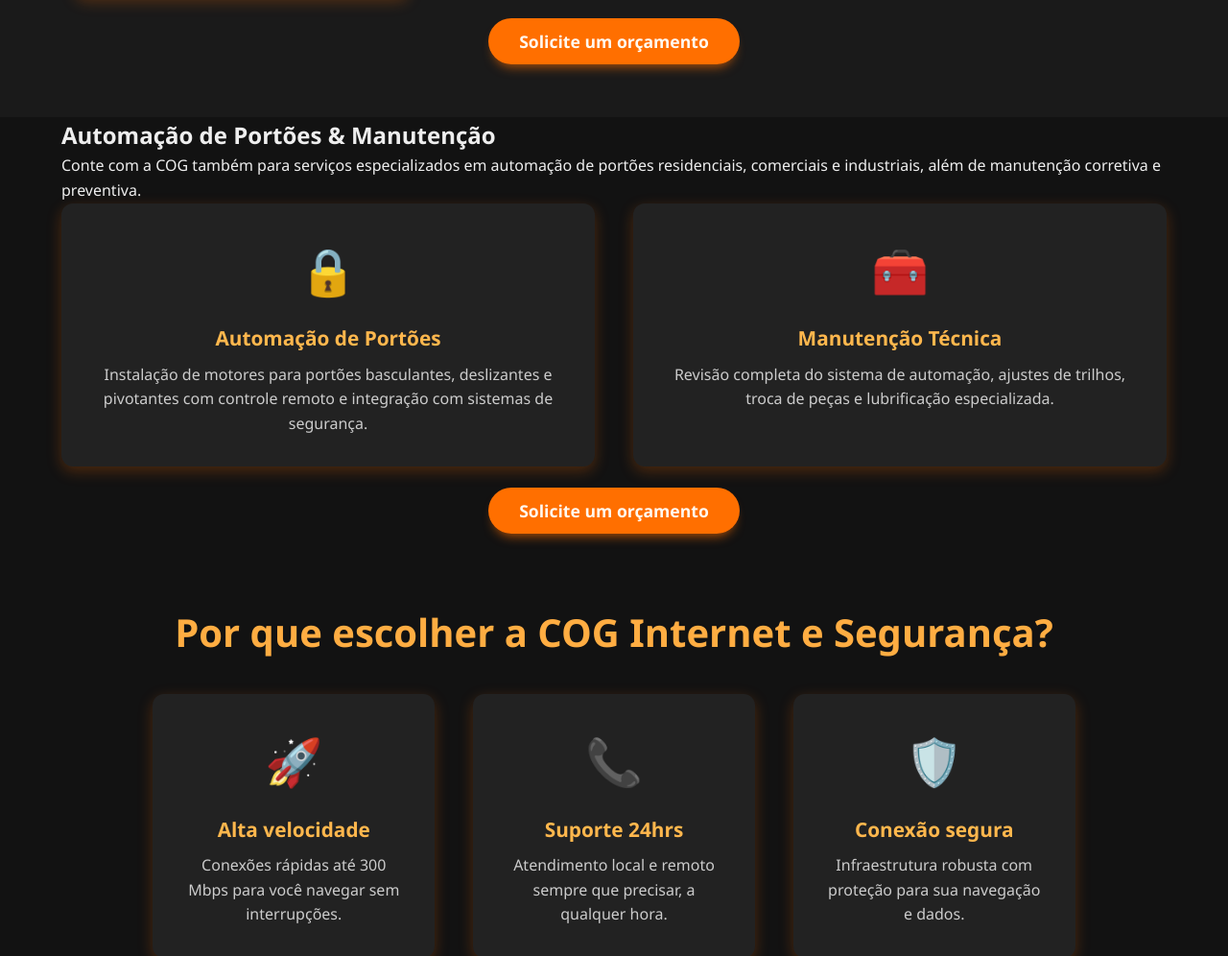
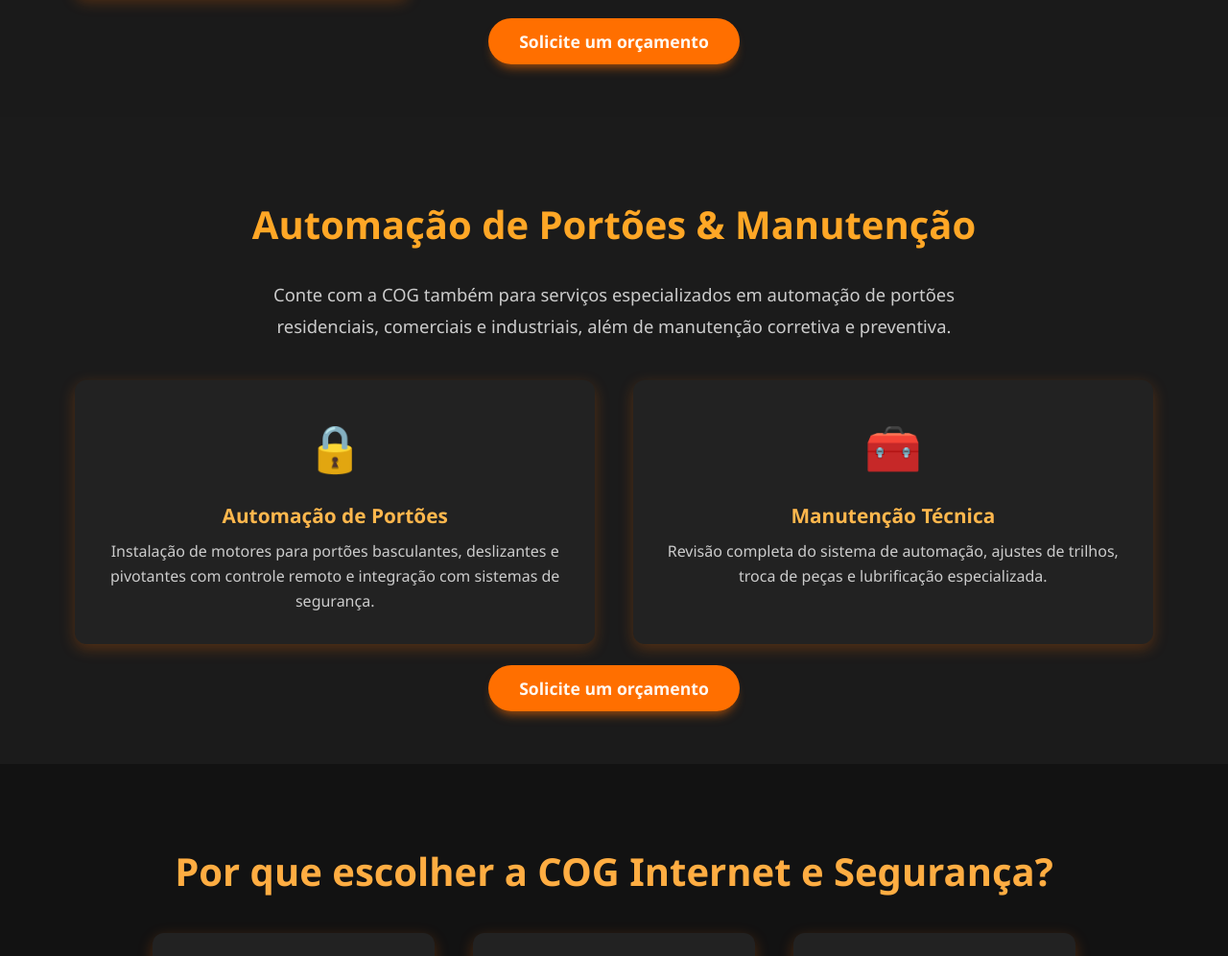
Before and after one commit to KaykyFernandez/LandingPageCog, a plain HTML site: page index.html in a window 1280 px wide. Shown: the part 3334-4330 px from the top of the page at 96% size. Drawn offline with Linux system fonts and the light colour scheme.

Commit message:
Update styles.css

```diff
--- a/landingpage/styles.css
+++ b/landingpage/styles.css
@@ -451,3 +451,63 @@
     flex: 1 1 auto;
   }
 }
+
+/* Automação de Portões */
+#automacao {
+  background: #1b1b1b;
+  padding: 5rem 1rem 4rem;
+  text-align: center;
+}
+
+#automacao h2 {
+  font-size: 2.5rem;
+  font-weight: 700;
+  color: #ffa726; /* laranja mais suave */
+  margin-bottom: 1.5rem;
+}
+
+#automacao .intro-text {
+  max-width: 800px;
+  margin: 0 auto 2.5rem;
+  font-size: 1.15rem;
+  color: #ccc;
+  line-height: 1.8;
+}
+
+#automacao .features-grid {
+  display: grid;
+  grid-template-columns: repeat(auto-fit, minmax(280px, 1fr));
+  gap: 2.5rem;
+}
+
+#automacao .feature-item {
+  background: #222222;
+  border-radius: 12px;
+  padding: 2rem;
+  box-shadow: 0 5px 15px rgba(255, 111, 0, 0.25);
+  text-align: center;
+  transition: box-shadow 0.3s ease;
+  color: #ddd;
+}
+
+#automacao .feature-item:hover {
+  box-shadow: 0 12px 28px rgba(255, 111, 0, 0.55);
+}
+
+#automacao .feature-icon {
+  font-size: 3rem;
+  color: #ff6f00;
+  margin-bottom: 1rem;
+}
+
+#automacao .feature-title {
+  font-size: 1.3rem;
+  font-weight: 700;
+  margin-bottom: 0.5rem;
+  color: #ffb74d;
+}
+
+#automacao .feature-desc {
+  color: #ccc;
+  font-size: 1rem;
+}
```
